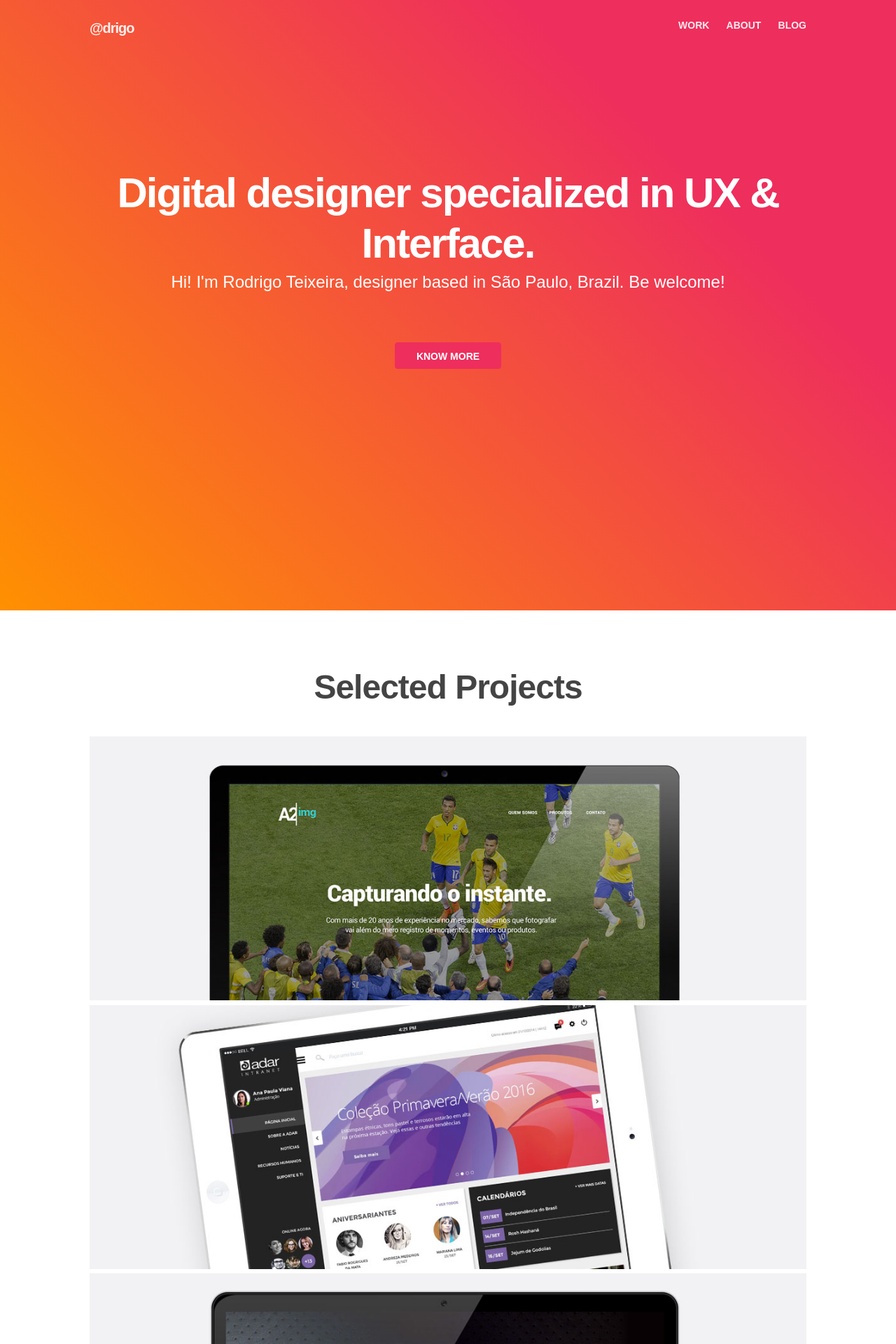
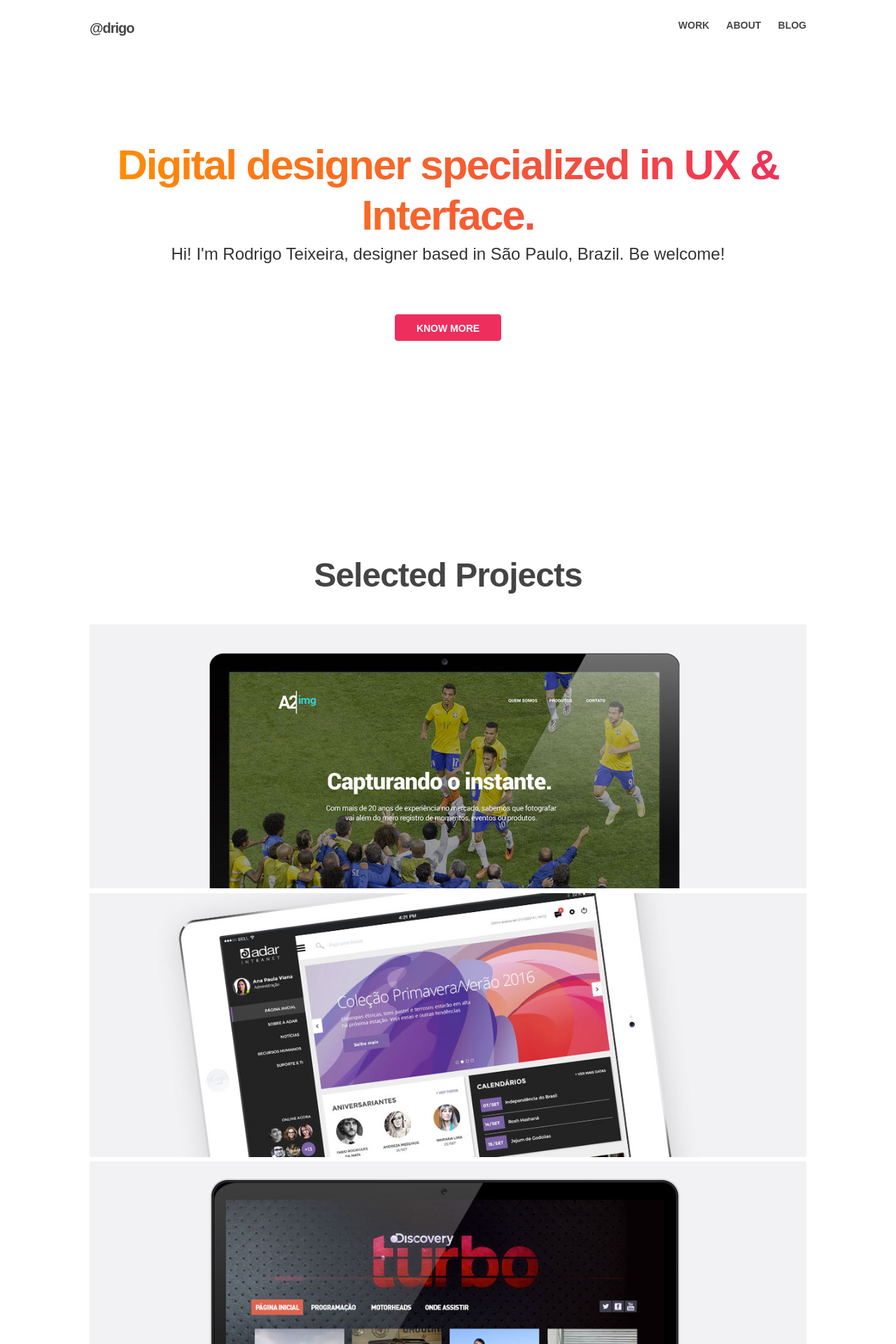
Before and after one commit to drigoteixeira/drigoteixeira.github.io, a Jekyll site: the page built from index.html, in a window 1280 px wide. Shown: the top 1920 px of the page at 70% size. Built offline with Jekyll 4.4.1, drawn with Linux system fonts in a browser that asks for light colours; nearby versions of some CDN libraries.

Commit message:
Update layout

```diff
--- a/_scss/layout.scss
+++ b/_scss/layout.scss
@@ -3,18 +3,18 @@ HEADER
 ========================================================================== */
 
 .hero {
-  background: $red;
+  /* background: $red; */
   /* fallback for old browsers */
-  background-image: linear-gradient(45deg, $orange 0, $red 75%);
+  /* background-image: linear-gradient(45deg, $orange 0, $red 75%); */
   position: relative;
   width: 100%;
   min-height: 100%;
   margin-bottom: 40px;
-  padding: 50px 0;
+  padding: 50px 0 0 0;
 }
 
 .hero-cover {
-  padding: 120px 0;
+  padding: 80px 0 0 0;
 }
 
 .jumbo {
@@ -35,11 +35,13 @@ HEADER
 
 .hero h1,
 .hero-intern {
-  color: $white;
+  background: linear-gradient(to right, $orange, $red);
+  -webkit-background-clip: text;
+  -webkit-text-fill-color: transparent;
 }
 
 .hero p {
-  color: $white;
+  color: $gray-3;
   text-align: center;
 }
 
@@ -65,7 +67,7 @@ HEADER
   top: 0;
   transition: top 0.2s ease-in-out;
   width: 100%;
-  color: $white;
+  color: $gray-3;
   margin-bottom: 60px;
 }
 
@@ -85,7 +87,7 @@ HEADER
 }
 
 .logo h1 a {
-  color: $white;
+  color: $gray-3;
 }
 
 .logo h1 a:hover {
@@ -108,7 +110,7 @@ HEADER
 }
 
 .menu li a {
-  color: $white;
+  color: $gray-3;
   text-transform: uppercase;
 }
 
@@ -194,7 +196,7 @@ LAYOUT
 
 .post-date {
   display: block;
-  color: $white;
+  color: $gray-9;
   font-size: 18px;
   font-weight: 300;
   text-align: center;
--- a/index.html
+++ b/index.html
@@ -76,8 +76,8 @@ layout: home
 <div class="contact">
     <div class="container">
         <div class="row">
-            <div class="ten offset-by-one columns">
-                <h2>Want to ask me question or know more about working together?</h2>
+            <div class="eight offset-by-two columns">
+                <h4>Want to ask me question or know more about working together?</h4>
                 <p>Feel free to send a message: <a href="mailto:drigoteixeira@gmail.com">drigoteixeira@gmail.com</a></p>
             </div>
         </div>
```
Also changed, not shown: about/index.html (+4 -3 lines).
